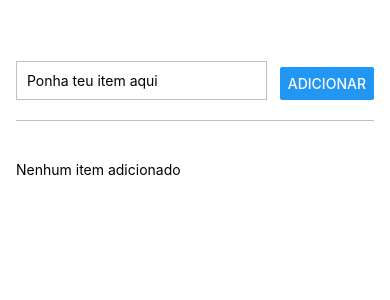
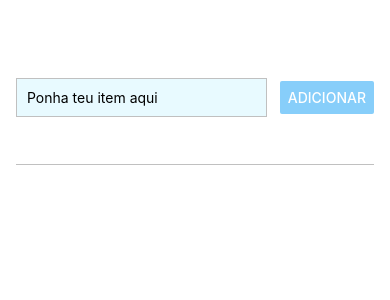
Before and after one commit to henriqueregatieri/react-native_goals-list, a React Native app: screen / in a window 390 px wide. Shown: the top 300 px of the page. Built offline with nearby package versions, Linux system fonts and the light colour scheme.

Commit message:
refactor: App layout to dark

```diff
--- a/App.js
+++ b/App.js
@@ -2,7 +2,8 @@ import { useState } from 'react';
 import { StyleSheet, View, FlatList, Text, Image } from 'react-native';
 import { GoalItem } from './components/GoalItem';
 import { GoalInput } from './components/GoalInput';
-import imgHappy from './assets/images/happy.jpg';
+import imgHappy from './assets/images/happy.png';
+import { StatusBar } from 'expo-status-bar';
 
 export default function App() {
   const [goals, setGoals] = useState([]);
@@ -10,11 +11,13 @@ export default function App() {
   const isLastItem = (index) => index === goals.length - 1;
 
   return (
+    <>
+      <StatusBar style='light' />
       <View style={styles.appContainer}>
         <GoalInput setGoals={setGoals} />
         <View style={styles.goalsContainer}>
           <View style={{ marginVertical: 20 }}>
-          <Text>
+            <Text style={styles.text}>
               {goals.length === 0
                 ? 'Nenhum item adicionado'
                 : '(pressione um item para removê-lo)'}
@@ -35,6 +38,7 @@ export default function App() {
           />
         </View>
       </View>
+    </>
   );
 }
 
@@ -50,8 +54,12 @@ const styles = StyleSheet.create({
     alignItems: 'center',
   },
   image: {
-    width: 100,
-    height: 100,
+    width: 220,
+    height: 220,
     resizeMode: 'contain',
   },
+  text: {
+    color: 'white',
+    fontSize: 16,
+  },
 });
--- a/app.json
+++ b/app.json
@@ -6,6 +6,7 @@
     "orientation": "portrait",
     "icon": "./assets/icon.png",
     "userInterfaceStyle": "light",
+    "backgroundColor": "#1040b0",
     "splash": {
       "image": "./assets/splash.png",
       "resizeMode": "contain",
--- a/components/GoalInput.js
+++ b/components/GoalInput.js
@@ -21,7 +21,7 @@ export const GoalInput = ({ setGoals }) => {
         onChangeText={goalInputHandler}
         value={goalText}
       />
-      <Button title='Adicionar' onPress={addGoalHandler} />
+      <Button title='Adicionar' onPress={addGoalHandler} color='lightskyblue' />
     </View>
   );
 };
@@ -31,17 +31,20 @@ const styles = StyleSheet.create({
     flex: 1,
     flexDirection: 'row',
     justifyContent: 'space-between',
-    alignItems: 'flex-end',
+    alignItems: 'center',
     gap: 10,
     borderBottomWidth: 1,
     borderBottomColor: 'silver',
     paddingBottom: 20,
     marginBottom: 20,
+    marginTop: 50,
   },
   textInput: {
     borderWidth: 1,
     borderColor: 'silver',
     width: '70%',
     padding: 10,
+    backgroundColor: '#e8faff',
+    color: 'black',
   },
 });
--- a/components/GoalItem.js
+++ b/components/GoalItem.js
@@ -48,10 +48,11 @@ const styles = StyleSheet.create({
     paddingHorizontal: 12,
     paddingVertical: 6,
     borderRadius: 6,
-    backgroundColor: 'dodgerblue',
+    backgroundColor: 'darkblue',
     borderRadius: 100,
   },
   goalItemText: {
     color: 'white',
+    fontSize: 18,
   },
 });
--- a/components/ModalDeleteItem.js
+++ b/components/ModalDeleteItem.js
@@ -44,21 +44,22 @@ const styles = StyleSheet.create({
     marginBottom: 40,
   },
   buttonsContainer: {
-    gap: 20,
     flexDirection: 'row',
+    justifyContent: 'space-between',
+    width: '100%',
   },
   buttonYes: {
     backgroundColor: '#7d7',
-    paddingHorizontal: 30,
+    paddingHorizontal: 22,
     paddingVertical: 24,
     fontSize: 16,
-    borderRadius: '100%',
+    borderRadius: 100,
   },
   buttonNo: {
     backgroundColor: '#d77',
-    paddingHorizontal: 30,
+    paddingHorizontal: 22,
     paddingVertical: 24,
     fontSize: 16,
-    borderRadius: '100%',
+    borderRadius: 100,
   },
 });
```
Also changed, not shown: 1 other file (tests, documents, lock files or other folders). Lines whose indentation alone changed are shown as unchanged.
